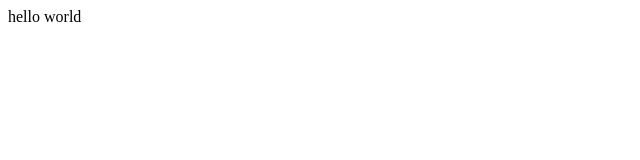
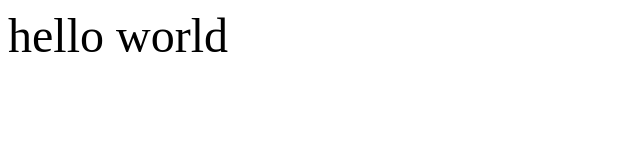
Before and after one commit to AASHIX/Ashi-test2web.com, a plain HTML site: page index.html in a window 1280 px wide. Shown: the whole page, without its empty margins (0-640 px from the left). Drawn offline with Linux system fonts and the light colour scheme.

Commit message:
Update index.html

```diff
--- a/index.html
+++ b/index.html
@@ -6,7 +6,9 @@
     <title>Profile</title>
 </head>
 <body>
+    <font size="20px" aligne="center">
   <div id="hello">
   hello world
   </div>
+    </font>
 </body>
```
